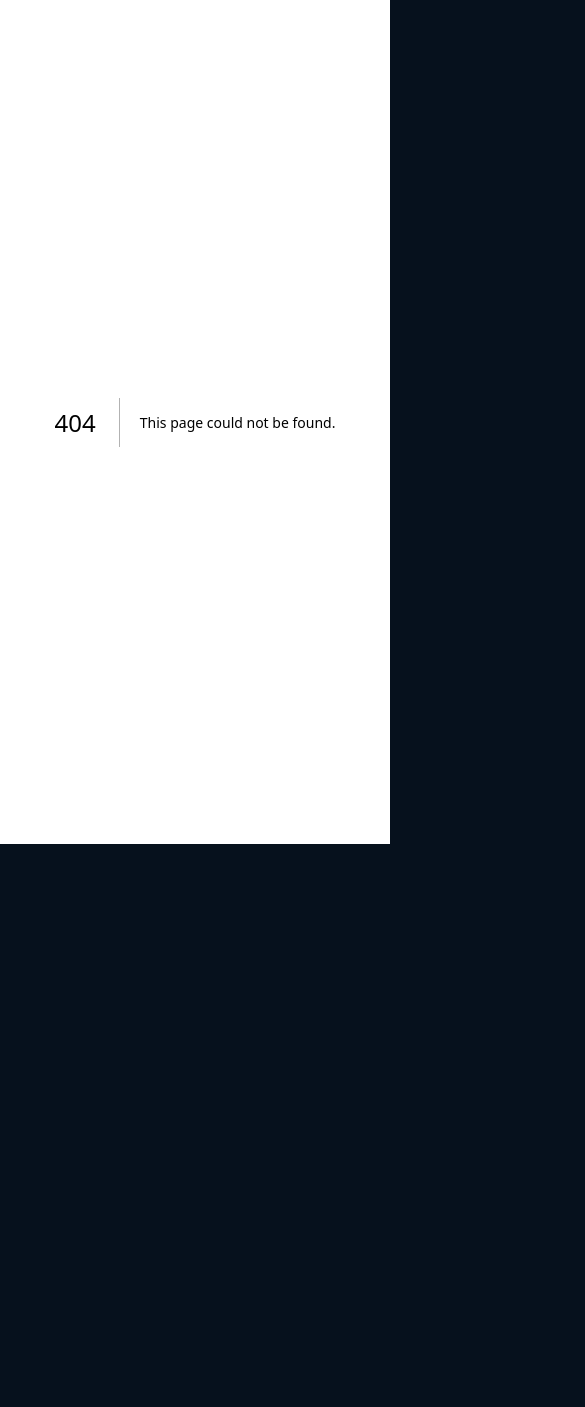
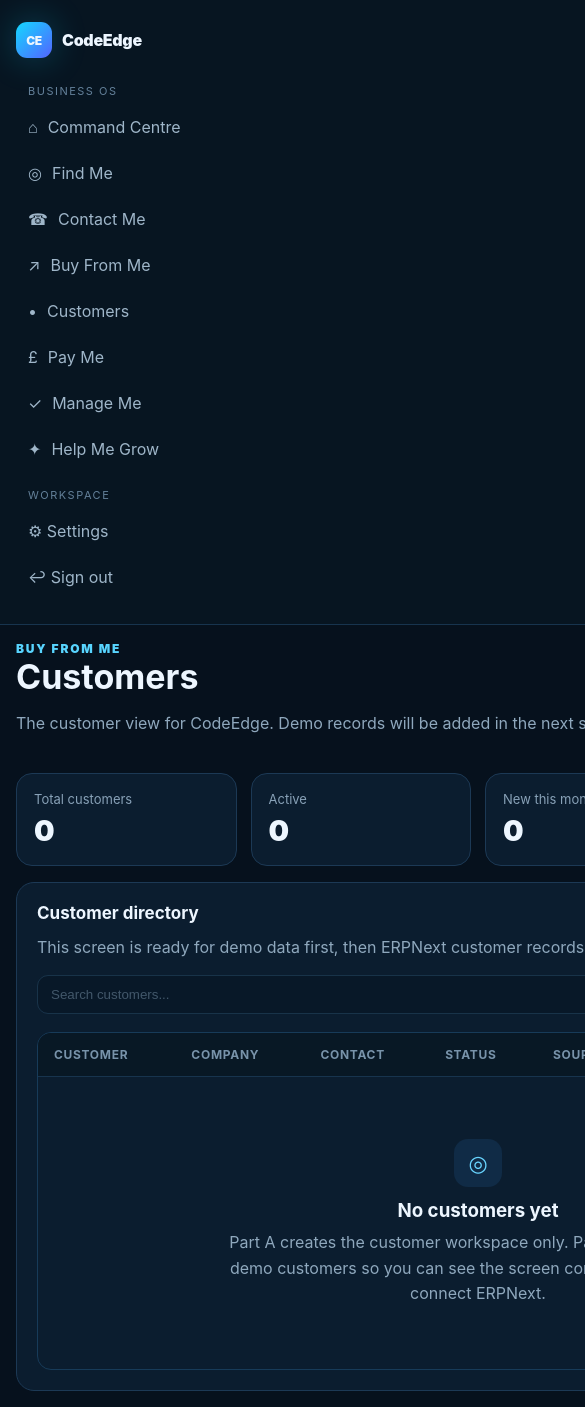
Before and after one commit to sohail654312-gif/codeedge-business-os, a Next.js app: page /dashboard/buy-from-me/customers in a window 390 px wide. Before the commit this address had no page. Shown: the top 1407 px of the page, 585 px wide, since content can reach past the window. Before the commit the page ends 844 px from the top, so only its background shows below. Built offline with nearby package versions, Linux system fonts and the light colour scheme.

Commit message:
Customers: add CodeEdge customer directory screen
Part A adds the visible Customers workspace, sidebar link, empty customer directory, summary cards and responsive styling without adding demo or live ERPNext data.

```diff
--- /dev/null
+++ b/src/app/dashboard/buy-from-me/customers/page.tsx
@@ -0,0 +1,70 @@
+export default function CustomersPage() {
+  return (
+    <>
+      <div className="pageHead">
+        <div>
+          <div className="eyebrow">Buy From Me</div>
+          <h1>Customers</h1>
+          <p className="muted">
+            The customer view for CodeEdge. Demo records will be added in the next step.
+          </p>
+        </div>
+        <button className="btn primary" type="button" disabled title="Enabled in a later step">
+          + Add customer
+        </button>
+      </div>
+
+      <div className="statGrid compact">
+        <div className="stat"><div className="statLabel">Total customers</div><div className="statValue">0</div></div>
+        <div className="stat"><div className="statLabel">Active</div><div className="statValue">0</div></div>
+        <div className="stat"><div className="statLabel">New this month</div><div className="statValue">0</div></div>
+        <div className="stat"><div className="statLabel">Customer value</div><div className="statValue">£0</div></div>
+      </div>
+
+      <section className="panel topGap">
+        <div className="customerToolbar">
+          <div>
+            <h2>Customer directory</h2>
+            <p className="muted customerSubtext">
+              This screen is ready for demo data first, then ERPNext customer records.
+            </p>
+          </div>
+          <div className="customerFilters">
+            <input className="customerSearch" placeholder="Search customers..." disabled />
+            <button className="btn" type="button" disabled>Filter</button>
+          </div>
+        </div>
+
+        <div className="customerTableWrap">
+          <table className="customerTable">
+            <thead>
+              <tr>
+                <th>Customer</th>
+                <th>Company</th>
+                <th>Contact</th>
+                <th>Status</th>
+                <th>Source</th>
+                <th>Value</th>
+                <th>Last activity</th>
+              </tr>
+            </thead>
+            <tbody>
+              <tr>
+                <td colSpan={7}>
+                  <div className="emptyState">
+                    <div className="emptyIcon">◎</div>
+                    <h3>No customers yet</h3>
+                    <p>
+                      Part A creates the customer workspace only. Part B will add a few demo customers
+                      so you can see the screen come alive before we connect ERPNext.
+                    </p>
+                  </div>
+                </td>
+              </tr>
+            </tbody>
+          </table>
+        </div>
+      </section>
+    </>
+  );
+}
--- a/src/components/Sidebar.tsx
+++ b/src/components/Sidebar.tsx
@@ -6,6 +6,7 @@ const items = [
   ["◎", "Find Me", "/dashboard/find-me"],
   ["☎", "Contact Me", "/dashboard/contact-me"],
   ["↗", "Buy From Me", "/dashboard/buy-from-me"],
+  ["•", "Customers", "/dashboard/buy-from-me/customers"],
   ["£", "Pay Me", "/dashboard/pay-me"],
   ["✓", "Manage Me", "/dashboard/manage-me"],
   ["✦", "Help Me Grow", "/dashboard/help-me-grow"],
```
Also changed, not shown: src/app/globals.css.
